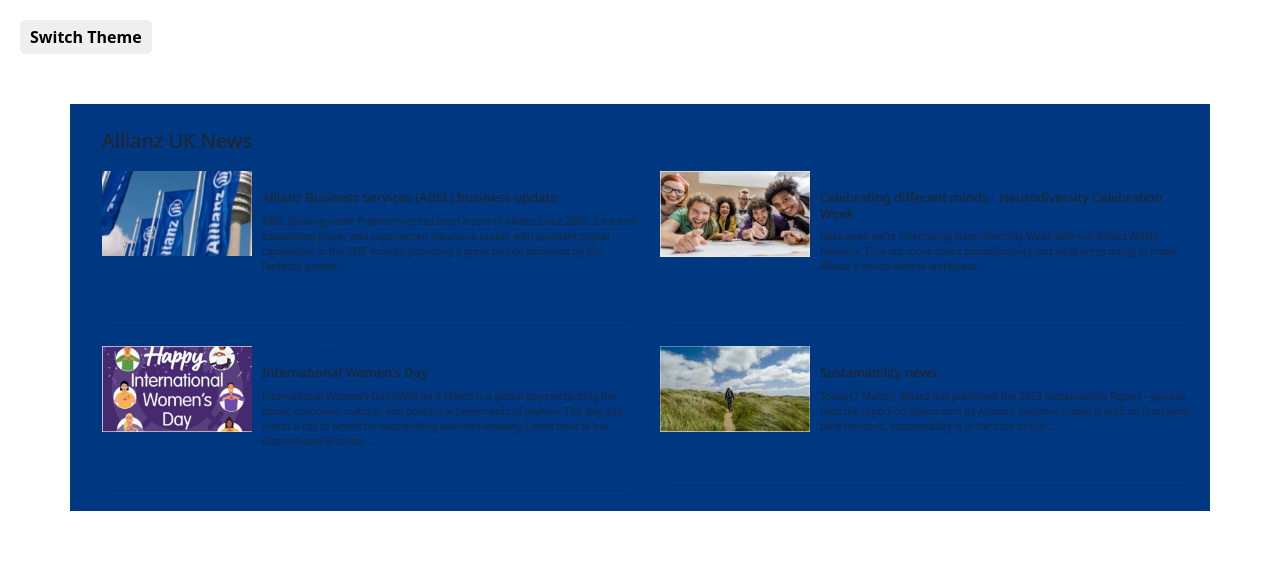
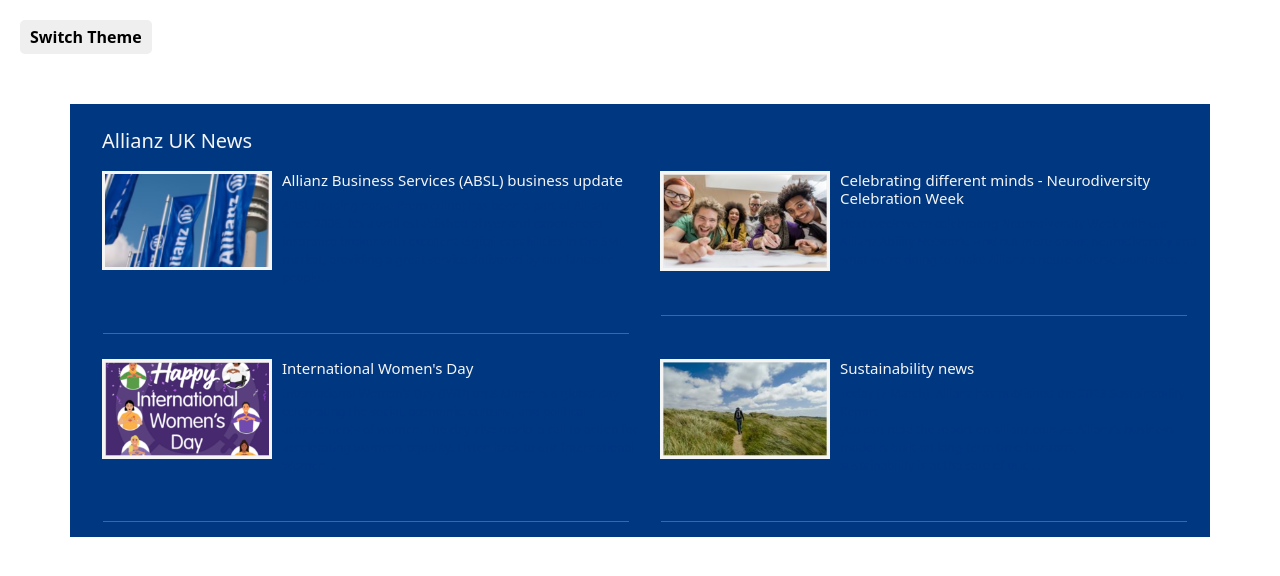
Before and after one commit to PurpleRazor/Accessible-Allianz-Personal, a plain HTML site: page index.html in a window 1280 px wide. Both pictures are taken after a click on the button "Switch Theme". Drawn offline with nearby package versions, Linux system fonts and the light colour scheme.

Commit message:
Neurodiversity friendly mode complete

```diff
--- a/index.html
+++ b/index.html
@@ -77,9 +77,9 @@
             <h1>Sustainability news</h1>
             <p>
               Today (7 March), Allianz has published the 2023 Sustainability
-              Report - you can read the report on allianz.com As Allianz's
-              business model is built on long-term time horizons, sustainability
-              is at the core of our. . .
+              Report - <br />you can read the report on allianz.com As Allianz's
+              business model is built on long-term time horizons,
+              <br />sustainability is at the core of our. . .
             </p>
             <hr />
           </div>
--- a/style.css
+++ b/style.css
@@ -37,7 +37,8 @@
 img {
   max-width: 170px;
   float: left;
-  padding: 10px;
+  margin: 10px 10px;
+  border: solid 3px #f5f5f5;
 }
 
 .article h1 {
@@ -64,3 +65,30 @@ img {
 .neuro {
   background-color: #003781;
 }
+
+.neuro .article h3 {
+  display: none;
+}
+
+.neuro h2 {
+  color: #f5f5f5;
+}
+
+.neuro .article h1 {
+  color: #f5f5f5;
+  padding-top: 10px;
+  font-size: 15px;
+}
+
+.neuro .article p {
+  color: #003781;
+  font-size: 12px;
+}
+
+.neuro .article p:hover {
+  color: #f5f5f5;
+}
+
+.neuro .article hr {
+  color: #f5f5f5;
+}
```
